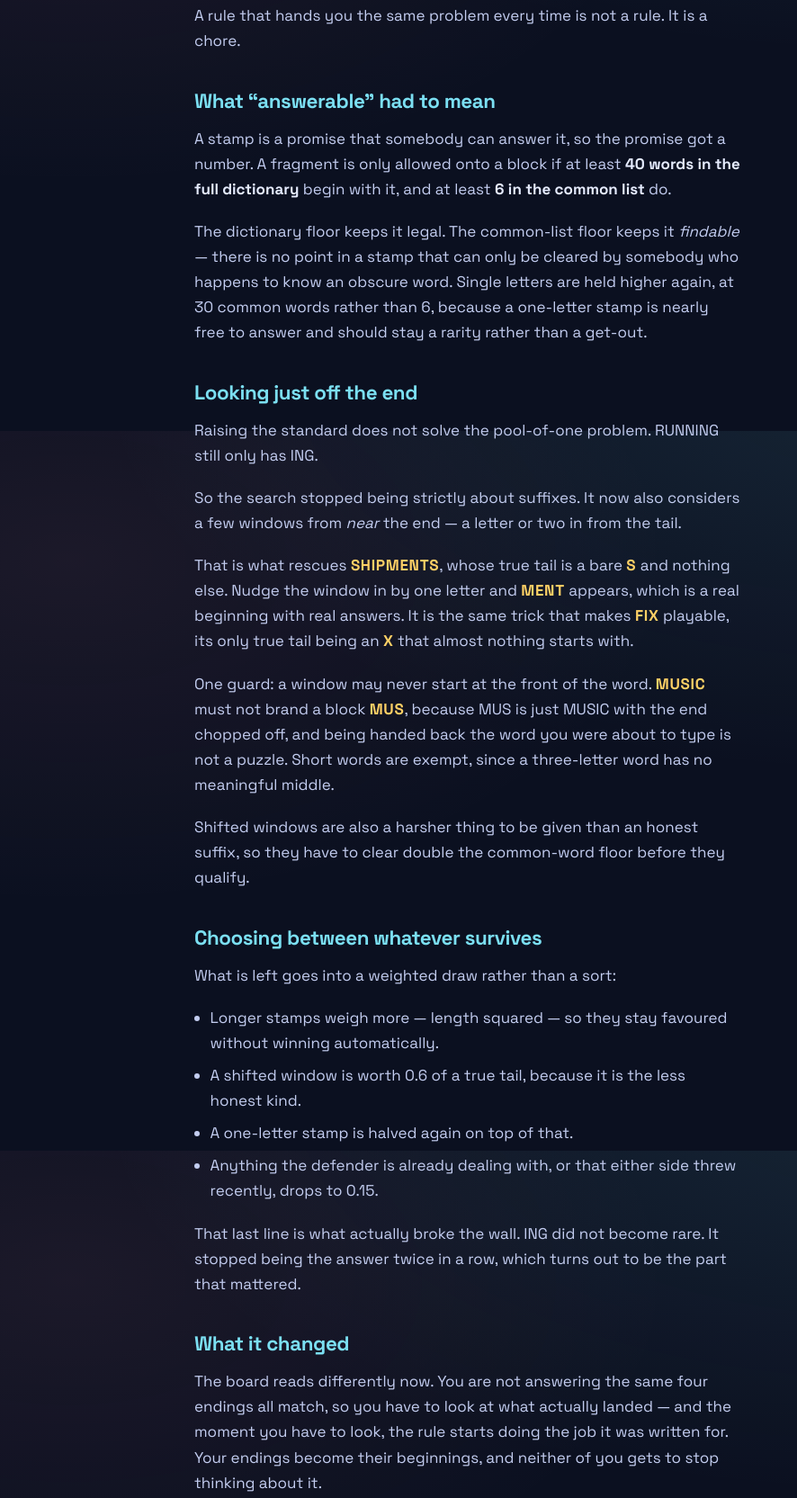
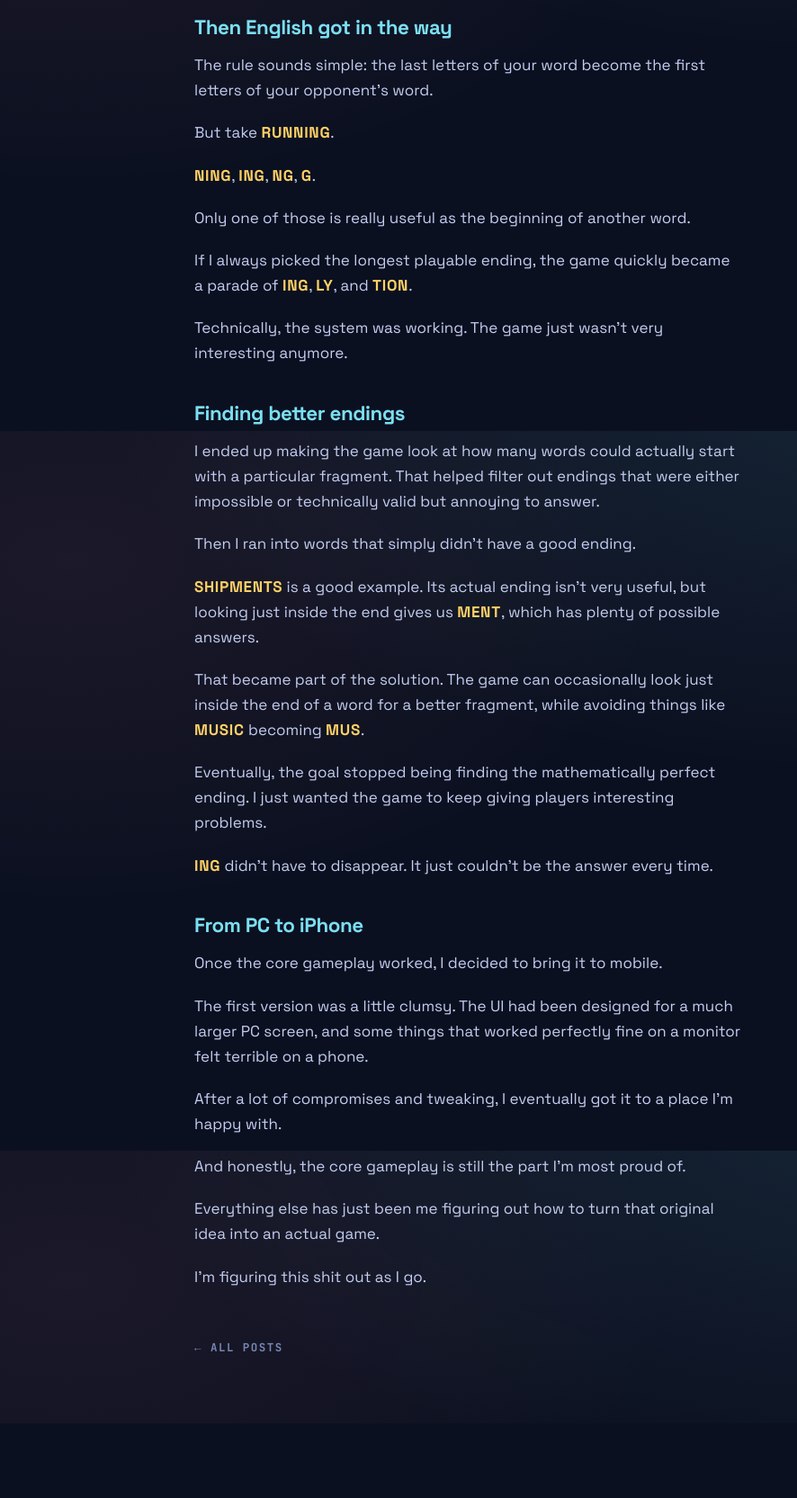
Before and after one commit to DamonDJr/damondjr.github.io, a plain HTML site: page devlog/endings-and-beginnings/index.html in a window 1280 px wide. Shown: the part 1121-2786 px from the top of the page at 90% size, without its empty margins (0-886 px from the left). After the commit the page ends 2703 px from the top, so only its background shows below. Drawn offline with Linux system fonts and the light colour scheme.

Commit message:
updated devlog

```diff
--- a/devlog/endings-and-beginnings/index.html
+++ b/devlog/endings-and-beginnings/index.html
@@ -38,109 +38,97 @@
     <p class="post-date">10 September 2026</p>
     <h1>Word endings make terrible word beginnings</h1>
 
-    <p class="lede-post">Word Wars has one rule, and it fits in a sentence: the
-    last letters of the word you type are stamped onto a block that lands on
-    your opponent&rsquo;s board, and they can only clear it with a word that
-    <strong>starts</strong> with those letters.</p>
+    <p class="lede-post">I was watching a friend play a word game where two people
+    took turns making words back and forth. It was cool, but my first thought
+    was simple: <strong>this is way too slow.</strong></p>
 
-    <p>The sentence took a minute to write. Making it true took most of the
-    project.</p>
+    <p>Then I remembered playing <em>Dr. Robotnik&rsquo;s Mean Bean Machine</em>
+    with my family when I was younger. When you cleared a line, you could send
+    garbage blocks to your opponent.</p>
 
-    <h2>English does not cooperate</h2>
+    <p>So I wondered: what if I mixed the two?</p>
 
-    <p>Endings are a small set. Beginnings are a large one. The rule asks the
-    small set to behave like the large one, and it will not.</p>
+    <p>Instead of taking turns, both players would type in real time. Every word
+    would send a block to the other player, and the block would contain the
+    ending of that word. To clear it, you would have to start your next word
+    with those letters.</p>
 
-    <p>Type <span class="frag">RUNNING</span> and look at what its tail actually
-    offers: <span class="frag">NING</span>, <span class="frag">ING</span>,
-    <span class="frag">NG</span>, <span class="frag">G</span>. Exactly one of
-    those is a beginning anybody can use. The rest are not rare, they are
-    impossible &mdash; no useful number of English words start with NG.</p>
+    <p>Your ending becomes their beginning.</p>
 
-    <p>So RUNNING has a pool of one. However clever the selection on top of it,
-    it brands <span class="frag">ING</span>. Every time.</p>
+    <h2>The first prototype</h2>
 
-    <h2>The wall of ING and LY</h2>
+    <p>The first version was built for PC. It was rough, but surprisingly fun.
+    The core mechanic worked almost immediately.</p>
 
-    <p>The first version took the longest answerable tail on every attack, which
-    sounds correct and is not. The longest tails are the most generic ones.
-    Boards filled up with ING and LY and TION and ING again, and the game
-    quietly stopped being a word game &mdash; you were not reading the board any
-    more, you were typing the same four answers on a loop.</p>
+    <p>There was one problem. I type all day for my career, so when I started
+    playing against my friends, I absolutely destroyed them.</p>
 
-    <p>A rule that hands you the same problem every time is not a rule. It is a
-    chore.</p>
+    <p>In seconds.</p>
 
-    <h2>What &ldquo;answerable&rdquo; had to mean</h2>
+    <p>That&rsquo;s where the three lives came from. I wanted being good at typing
+    to matter without letting one player completely run away with the game.</p>
 
-    <p>A stamp is a promise that somebody can answer it, so the promise got a
-    number. A fragment is only allowed onto a block if at least
-    <strong>40 words in the full dictionary</strong> begin with it, and at least
-    <strong>6 in the common list</strong> do.</p>
+    <h2>Then English got in the way</h2>
 
-    <p>The dictionary floor keeps it legal. The common-list floor keeps it
-    <em>findable</em> &mdash; there is no point in a stamp that can only be
-    cleared by somebody who happens to know an obscure word. Single letters are
-    held higher again, at 30 common words rather than 6, because a one-letter
-    stamp is nearly free to answer and should stay a rarity rather than a
-    get-out.</p>
+    <p>The rule sounds simple: the last letters of your word become the first
+    letters of your opponent&rsquo;s word.</p>
 
-    <h2>Looking just off the end</h2>
+    <p>But take <span class="frag">RUNNING</span>.</p>
 
-    <p>Raising the standard does not solve the pool-of-one problem. RUNNING
-    still only has ING.</p>
+    <p><span class="frag">NING</span>, <span class="frag">ING</span>,
+    <span class="frag">NG</span>, <span class="frag">G</span>.</p>
 
-    <p>So the search stopped being strictly about suffixes. It now also
-    considers a few windows from <em>near</em> the end &mdash; a letter or two
-    in from the tail.</p>
+    <p>Only one of those is really useful as the beginning of another word.</p>
 
-    <p>That is what rescues <span class="frag">SHIPMENTS</span>, whose true tail
-    is a bare <span class="frag">S</span> and nothing else. Nudge the window in
-    by one letter and <span class="frag">MENT</span> appears, which is a real
-    beginning with real answers. It is the same trick that makes
-    <span class="frag">FIX</span> playable, its only true tail being an
-    <span class="frag">X</span> that almost nothing starts with.</p>
+    <p>If I always picked the longest playable ending, the game quickly became
+    a parade of <span class="frag">ING</span>, <span class="frag">LY</span>,
+    and <span class="frag">TION</span>.</p>
 
-    <p>One guard: a window may never start at the front of the word.
-    <span class="frag">MUSIC</span> must not brand a block
-    <span class="frag">MUS</span>, because MUS is just MUSIC with the end
-    chopped off, and being handed back the word you were about to type is not a
-    puzzle. Short words are exempt, since a three-letter word has no meaningful
-    middle.</p>
+    <p>Technically, the system was working. The game just wasn&rsquo;t very
+    interesting anymore.</p>
 
-    <p>Shifted windows are also a harsher thing to be given than an honest
-    suffix, so they have to clear double the common-word floor before they
-    qualify.</p>
+    <h2>Finding better endings</h2>
 
-    <h2>Choosing between whatever survives</h2>
+    <p>I ended up making the game look at how many words could actually start
+    with a particular fragment. That helped filter out endings that were either
+    impossible or technically valid but annoying to answer.</p>
 
-    <p>What is left goes into a weighted draw rather than a sort:</p>
+    <p>Then I ran into words that simply didn't have a good ending.</p>
 
-    <ul>
-      <li>Longer stamps weigh more &mdash; length squared &mdash; so they stay
-      favoured without winning automatically.</li>
-      <li>A shifted window is worth 0.6 of a true tail, because it is the less
-      honest kind.</li>
-      <li>A one-letter stamp is halved again on top of that.</li>
-      <li>Anything the defender is already dealing with, or that either side
-      threw recently, drops to 0.15.</li>
-    </ul>
+    <p><span class="frag">SHIPMENTS</span> is a good example. Its actual ending
+    isn't very useful, but looking just inside the end gives us
+    <span class="frag">MENT</span>, which has plenty of possible answers.</p>
 
-    <p>That last line is what actually broke the wall. ING did not become rare.
-    It stopped being the answer twice in a row, which turns out to be the part
-    that mattered.</p>
+    <p>That became part of the solution. The game can occasionally look just
+    inside the end of a word for a better fragment, while avoiding things like
+    <span class="frag">MUSIC</span> becoming <span class="frag">MUS</span>.</p>
 
-    <h2>What it changed</h2>
+    <p>Eventually, the goal stopped being finding the mathematically perfect
+    ending. I just wanted the game to keep giving players interesting problems.</p>
 
-    <p>The board reads differently now. You are not answering the same four
-    endings all match, so you have to look at what actually landed &mdash; and
-    the moment you have to look, the rule starts doing the job it was written
-    for. Your endings become their beginnings, and neither of you gets to stop
-    thinking about it.</p>
+    <p><span class="frag">ING</span> didn't have to disappear. It just couldn't
+    be the answer every time.</p>
+
+    <h2>From PC to iPhone</h2>
+
+    <p>Once the core gameplay worked, I decided to bring it to mobile.</p>
+
+    <p>The first version was a little clumsy. The UI had been designed for a
+    much larger PC screen, and some things that worked perfectly fine on a
+    monitor felt terrible on a phone.</p>
+
+    <p>After a lot of compromises and tweaking, I eventually got it to a place
+    I'm happy with.</p>
+
+    <p>And honestly, the core gameplay is still the part I'm most proud of.</p>
+
+    <p>Everything else has just been me figuring out how to turn that original
+    idea into an actual game.</p>
+
+    <p>I&rsquo;m figuring this shit out as I go.</p>
 
     <a class="back" href="/devlog/">&larr; All posts</a>
   </article>
 </main>
-
 </body>
 </html>
```
